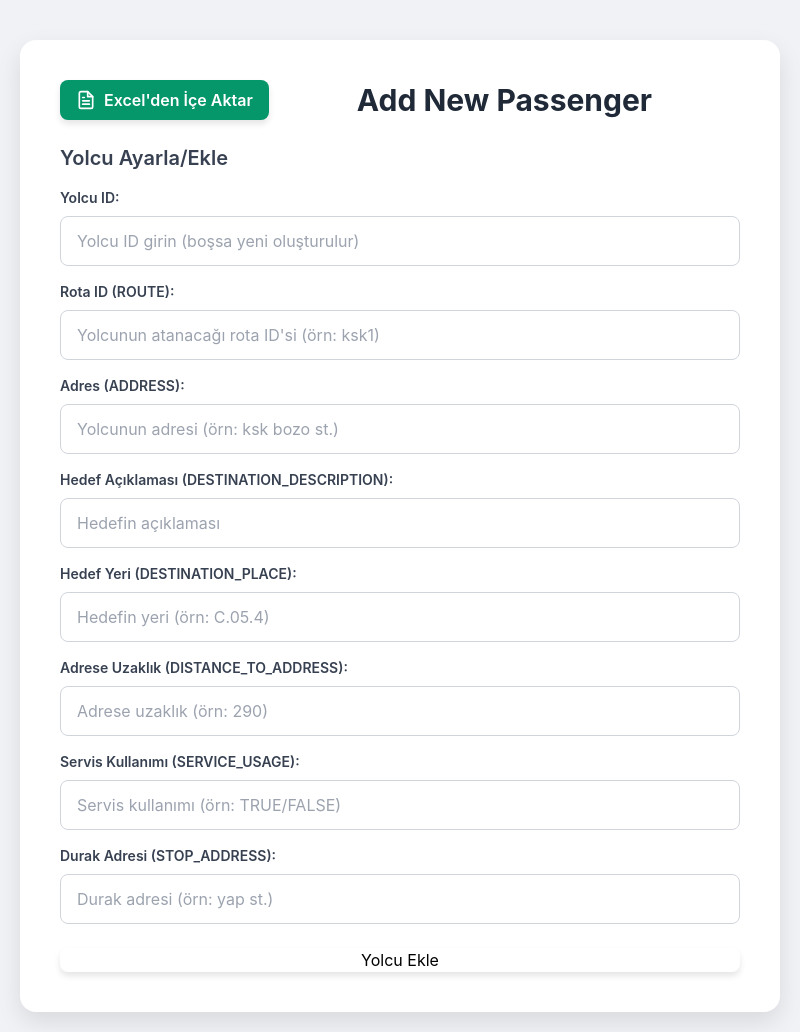
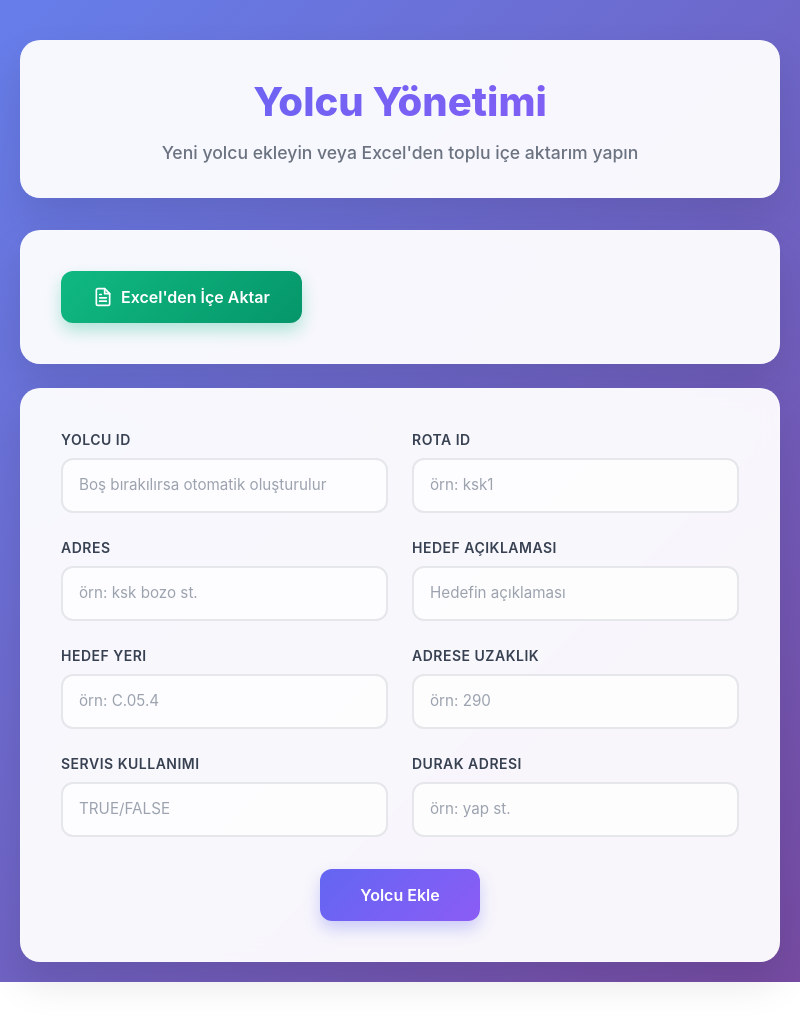
Before and after one commit to Alkem0s/commute-optimizer, an Electron app: page add-passenger.html in a window 800 px wide. After the commit the page ends 982 px from the top, so only its background shows below. Drawn offline with nearby package versions, Linux system fonts and the light colour scheme; no server answers.

Commit message:
add-passenger changed

```diff
--- a/add-passenger.html
+++ b/add-passenger.html
@@ -9,88 +9,248 @@
         /* Custom styles for Inter font and general body styling */
         body {
             font-family: 'Inter', sans-serif;
-            background-color: #f0f2f5;
+            background: linear-gradient(135deg, #667eea 0%, #764ba2 100%);
+            min-height: 100vh;
+            padding: 20px;
+            box-sizing: border-box;
+        }
+
+        .main-container {
+            max-width: 1000px;
+            margin: 0 auto;
+            padding-top: 20px;
+        }
+
+        .page-header {
+            background: rgba(255, 255, 255, 0.95);
+            backdrop-filter: blur(10px);
+            border-radius: 20px;
+            padding: 2rem;
+            margin-bottom: 2rem;
+            box-shadow: 0 20px 40px rgba(0, 0, 0, 0.1);
+            text-align: center;
+        }
+
+        .content-card {
+            background: rgba(255, 255, 255, 0.95);
+            backdrop-filter: blur(10px);
+            border-radius: 20px;
+            padding: 2.5rem;
+            box-shadow: 0 20px 40px rgba(0, 0, 0, 0.1);
+            border: 1px solid rgba(255, 255, 255, 0.2);
+        }
+
+        .form-grid {
+            display: grid;
+            grid-template-columns: repeat(auto-fit, minmax(280px, 1fr));
+            gap: 1.5rem;
+            margin-bottom: 2rem;
+        }
+
+        .input-group {
             display: flex;
-            justify-content: center;
-            align-items: flex-start; /* Align to top */
-            min-height: 100vh; /* Ensure it takes full viewport height */
-            padding: 20px; /* Add some padding around the content */
-            box-sizing: border-box; /* Include padding in element's total width and height */
+            flex-direction: column;
         }
-        .container {
-            background-color: #ffffff;
-            padding: 2.5rem; /* Increased padding */
-            border-radius: 1rem; /* More rounded corners */
-            box-shadow: 0 10px 25px rgba(0, 0, 0, 0.1); /* Stronger shadow */
-            max-width: 900px; /* Increased max-width for better layout */
+
+        .input-label {
+            font-weight: 600;
+            color: #374151;
+            margin-bottom: 0.5rem;
+            font-size: 0.875rem;
+            text-transform: uppercase;
+            letter-spacing: 0.5px;
+        }
+
+        input[type="text"], input[type="number"], select {
+            border: 2px solid #e5e7eb;
+            padding: 0.875rem 1rem;
+            border-radius: 12px;
             width: 100%;
-            margin-top: 20px; /* Margin from top */
+            box-sizing: border-box;
+            transition: all 0.3s ease;
+            font-size: 0.95rem;
+            background: rgba(255, 255, 255, 0.8);
         }
-        input[type="text"], input[type="number"], select {
-            border: 1px solid #d1d5db; /* Light gray border */
-            padding: 0.75rem 1rem; /* Comfortable padding */
-            border-radius: 0.5rem; /* Rounded corners for inputs */
-            width: 100%;
-            box-sizing: border-box; /* Include padding in element's total width */
-            transition: border-color 0.2s ease-in-out; /* Smooth transition on focus */
-        }
+
         input[type="text"]:focus, input[type="number"]:focus, select:focus {
             outline: none;
-            border-color: #3b82f6; /* Blue border on focus */
-            box-shadow: 0 0 0 3px rgba(59, 130, 246, 0.25); /* Light blue shadow on focus */
+            border-color: #6366f1;
+            box-shadow: 0 0 0 4px rgba(99, 102, 241, 0.1);
+            background: rgba(255, 255, 255, 1);
+            transform: translateY(-1px);
         }
-        button {
-            background-color: #4f46e5; /* Indigo */
+
+        .button-container {
+            display: flex;
+            gap: 1rem;
+            justify-content: center;
+            flex-wrap: wrap;
+            margin-top: 2rem;
+        }
+
+        .btn-primary {
+            background: linear-gradient(135deg, #6366f1 0%, #8b5cf6 100%);
             color: white;
-            padding: 0.75rem 1.5rem;
-            border-radius: 0.5rem;
+            padding: 0.875rem 2rem;
+            border-radius: 12px;
             font-weight: 600;
             cursor: pointer;
-            transition: background-color 0.2s ease-in-out, transform 0.1s ease-in-out;
-            box-shadow: 0 4px 6px rgba(0, 0, 0, 0.1);
+            transition: all 0.3s ease;
+            box-shadow: 0 8px 16px rgba(99, 102, 241, 0.3);
+            border: none;
+            font-size: 1rem;
+            min-width: 160px;
         }
-        button:hover {
-            background-color: #4338ca; /* Darker indigo */
-            transform: translateY(-1px); /* Slight lift effect */
+
+        .btn-primary:hover {
+            transform: translateY(-2px);
+            box-shadow: 0 12px 24px rgba(99, 102, 241, 0.4);
         }
-        button:active {
-            transform: translateY(0); /* Press effect */
-            box-shadow: none;
+
+        .btn-secondary {
+            background: linear-gradient(135deg, #10b981 0%, #059669 100%);
+            color: white;
+            padding: 0.875rem 2rem;
+            border-radius: 12px;
+            font-weight: 600;
+            cursor: pointer;
+            transition: all 0.3s ease;
+            box-shadow: 0 8px 16px rgba(16, 185, 129, 0.3);
+            border: none;
+            font-size: 1rem;
+            min-width: 160px;
+            display: flex;
+            align-items: center;
+            gap: 0.5rem;
+            justify-content: center;
         }
-        .btn-green {
-            background-color: #059669;
+
+        .btn-secondary:hover {
+            transform: translateY(-2px);
+            box-shadow: 0 12px 24px rgba(16, 185, 129, 0.4);
         }
-        .btn-green:hover {
-            background-color: #047857;
+
+        .btn-primary:active, .btn-secondary:active {
+            transform: translateY(0);
         }
+
         #result {
-            background-color: #e0f2fe; /* Light blue background */
-            border: 1px solid #90cdf4; /* Blue border */
-            padding: 1rem;
-            border-radius: 0.5rem;
-            margin-top: 1.5rem;
-            white-space: pre-wrap; /* Preserve whitespace and wrap text */
-            word-break: break-all; /* Break long words */
-            font-family: 'SFMono-Regular', Consolas, 'Liberation Mono', Menlo, Courier, monospace; /* Monospace font for results */
+            background: linear-gradient(135deg, #f0f9ff 0%, #e0f2fe 100%);
+            border: 2px solid #bae6fd;
+            padding: 1.5rem;
+            border-radius: 12px;
+            margin-top: 2rem;
+            white-space: pre-wrap;
+            word-break: break-all;
+            font-family: 'SFMono-Regular', Consolas, 'Liberation Mono', Menlo, Courier, monospace;
             font-size: 0.9rem;
-            color: #2b6cb0; /* Darker blue text */
+            color: #0369a1;
         }
+
+        #import-progress {
+            background: linear-gradient(135deg, #eff6ff 0%, #dbeafe 100%);
+            border: 2px solid #93c5fd;
+            padding: 1.5rem;
+            border-radius: 12px;
+            margin-bottom: 2rem;
+        }
+
+        .progress-content {
+            display: flex;
+            align-items: center;
+            gap: 0.75rem;
+            margin-bottom: 1rem;
+        }
+
+        .spinner {
+            width: 20px;
+            height: 20px;
+            border: 2px solid #3b82f6;
+            border-top: 2px solid transparent;
+            border-radius: 50%;
+            animation: spin 1s linear infinite;
+        }
+
+        @keyframes spin {
+            0% { transform: rotate(0deg); }
+            100% { transform: rotate(360deg); }
+        }
+
+        .progress-bar-container {
+            width: 100%;
+            background: #bfdbfe;
+            border-radius: 8px;
+            height: 8px;
+        }
+
+        #progress-bar {
+            background: linear-gradient(90deg, #3b82f6 0%, #1d4ed8 100%);
+            height: 8px;
+            border-radius: 8px;
+            transition: all 0.3s ease;
+            width: 0%;
+        }
+
+        .page-title {
+            font-size: 2.5rem;
+            font-weight: 800;
+            background: linear-gradient(135deg, #6366f1 0%, #8b5cf6 100%);
+            -webkit-background-clip: text;
+            -webkit-text-fill-color: transparent;
+            background-clip: text;
+            margin-bottom: 0.5rem;
+        }
+
+        .page-subtitle {
+            color: #6b7280;
+            font-size: 1.1rem;
+            font-weight: 500;
+        }
+
         /* Responsive adjustments */
         @media (max-width: 768px) {
-            .container {
+            .main-container {
+                padding-top: 10px;
+            }
+
+            .page-header, .content-card {
                 padding: 1.5rem;
-                border-radius: 0.75rem;
+                border-radius: 16px;
             }
-            button {
+
+            .form-grid {
+                grid-template-columns: 1fr;
+            }
+
+            .button-container {
+                flex-direction: column;
+            }
+
+            .btn-primary, .btn-secondary {
                 width: 100%;
+            }
+
+            .page-title {
+                font-size: 2rem;
             }
         }
     </style>
 </head>
 <body>
-    <div class="container">
-        <div class="flex justify-between items-center mb-6">
-            <button id="import-excel-btn" class="btn-green hover:bg-green-700 text-white px-4 py-2 rounded-lg font-semibold transition-colors duration-200 flex items-center gap-2">
+    <div class="main-container">
+        <!-- Page Header -->
+        <div class="page-header">
+            <h1 class="page-title">Yolcu Yönetimi</h1>
+            <p class="page-subtitle">Yeni yolcu ekleyin veya Excel'den toplu içe aktarım yapın</p>
+        </div>
+
+        <!-- Excel Import Section -->
+        <div class="content-card" style="margin-bottom: 1.5rem;">
+            <!-- Hidden file input -->
+            <input type="file" id="excel-file-input" accept=".xlsx,.xls" style="display: none;">
+
+            <div class="text-center">
+                <button type="button" id="import-excel-btn" class="btn-secondary">
                     <svg width="20" height="20" viewBox="0 0 24 24" fill="none" xmlns="http://www.w3.org/2000/svg">
                         <path d="M14 2H6a2 2 0 0 0-2 2v16a2 2 0 0 0 2 2h12a2 2 0 0 0 2-2V8z" stroke="currentColor" stroke-width="2" stroke-linecap="round" stroke-linejoin="round"/>
                         <polyline points="14,2 14,8 20,8" stroke="currentColor" stroke-width="2" stroke-linecap="round" stroke-linejoin="round"/>
@@ -100,69 +260,105 @@
                     </svg>
                     Excel'den İçe Aktar
                 </button>
-            <h1 class="text-3xl font-bold text-gray-800">Add New Passenger</h1>
-            <div></div> <!-- Spacer for flex layout -->
             </div>
 
-        <input type="file" id="excel-file-input" accept=".xlsx,.xls" style="display: none;">
-
-        <div id="import-progress" class="hidden mb-6 p-4 bg-blue-50 border border-blue-200 rounded-lg">
-            <div class="flex items-center gap-2 mb-2">
-                <div class="w-4 h-4 border-2 border-blue-600 border-t-transparent rounded-full animate-spin"></div>
+            <!-- Import Progress -->
+            <div id="import-progress" class="hidden" style="margin-top: 1.5rem;">
+                <div class="progress-content">
+                    <div class="spinner"></div>
                     <span class="font-semibold text-blue-800">Excel dosyası işleniyor...</span>
                 </div>
-            <div class="w-full bg-blue-200 rounded-full h-2">
-                <div id="progress-bar" class="bg-blue-600 h-2 rounded-full transition-all duration-300" style="width: 0%"></div>
+                <div class="progress-bar-container">
+                    <div id="progress-bar"></div>
                 </div>
                 <div id="progress-text" class="text-sm text-blue-700 mt-2">0 / 0 yolcu işlendi</div>
             </div>
+        </div>
 
-        <form class="api-test-form space-y-6">
+        <!-- Main Content -->
+        <div class="content-card">
+
+            <!-- Form -->
+            <form class="api-test-form">
                 <input type="hidden" id="api-method" value="setPassenger">
 
-            <div id="setPassenger-fields" class="form-fields space-y-4" style="display: block;">
-                <h3 class="text-xl font-semibold text-gray-700">Yolcu Ayarla/Ekle</h3>
-                <div>
-                    <label for="setPassenger-id" class="block text-gray-700 text-sm font-semibold mb-2">Yolcu ID:</label>
-                    <input type="text" id="setPassenger-id" class="w-full" placeholder="Yolcu ID girin (boşsa yeni oluşturulur)">
+                <div id="setPassenger-fields" class="form-fields" style="display: block;">
+                    <div class="form-grid">
+                        <div class="input-group">
+                            <label for="setPassenger-id" class="input-label">Yolcu ID</label>
+                            <input type="text" id="setPassenger-id" placeholder="Boş bırakılırsa otomatik oluşturulur">
                         </div>
-                <div>
-                    <label for="setPassenger-routeId" class="block text-gray-700 text-sm font-semibold mb-2">Rota ID (ROUTE):</label>
-                    <input type="text" id="setPassenger-routeId" class="w-full" placeholder="Yolcunun atanacağı rota ID'si (örn: ksk1)">
+
+                        <div class="input-group">
+                            <label for="setPassenger-routeId" class="input-label">Rota ID</label>
+                            <input type="text" id="setPassenger-routeId" placeholder="örn: ksk1">
                         </div>
-                <div>
-                    <label for="setPassenger-address" class="block text-gray-700 text-sm font-semibold mb-2">Adres (ADDRESS):</label>
-                    <input type="text" id="setPassenger-address" class="w-full" placeholder="Yolcunun adresi (örn: ksk bozo st.)">
+
+                        <div class="input-group">
+                            <label for="setPassenger-address" class="input-label">Adres</label>
+                            <input type="text" id="setPassenger-address" placeholder="örn: ksk bozo st.">
                         </div>
-                <div>
-                    <label for="setPassenger-destinationDescription" class="block text-gray-700 text-sm font-semibold mb-2">Hedef Açıklaması (DESTINATION_DESCRIPTION):</label>
-                    <input type="text" id="setPassenger-destinationDescription" class="w-full" placeholder="Hedefin açıklaması">
+
+                        <div class="input-group">
+                            <label for="setPassenger-destinationDescription" class="input-label">Hedef Açıklaması</label>
+                            <input type="text" id="setPassenger-destinationDescription" placeholder="Hedefin açıklaması">
                         </div>
-                <div>
-                    <label for="setPassenger-destinationPlace" class="block text-gray-700 text-sm font-semibold mb-2">Hedef Yeri (DESTINATION_PLACE):</label>
-                    <input type="text" id="setPassenger-destinationPlace" class="w-full" placeholder="Hedefin yeri (örn: C.05.4)">
+
+                        <div class="input-group">
+                            <label for="setPassenger-destinationPlace" class="input-label">Hedef Yeri</label>
+                            <input type="text" id="setPassenger-destinationPlace" placeholder="örn: C.05.4">
                         </div>
-                <div>
-                    <label for="setPassenger-distanceToAddress" class="block text-gray-700 text-sm font-semibold mb-2">Adrese Uzaklık (DISTANCE_TO_ADDRESS):</label>
-                    <input type="text" id="setPassenger-distanceToAddress" class="w-full" placeholder="Adrese uzaklık (örn: 290)">
+
+                        <div class="input-group">
+                            <label for="setPassenger-distanceToAddress" class="input-label">Adrese Uzaklık</label>
+                            <input type="text" id="setPassenger-distanceToAddress" placeholder="örn: 290">
                         </div>
-                <div>
-                    <label for="setPassenger-serviceUsage" class="block text-gray-700 text-sm font-semibold mb-2">Servis Kullanımı (SERVICE_USAGE):</label>
-                    <input type="text" id="setPassenger-serviceUsage" class="w-full" placeholder="Servis kullanımı (örn: TRUE/FALSE)">
+
+                        <div class="input-group">
+                            <label for="setPassenger-serviceUsage" class="input-label">Servis Kullanımı</label>
+                            <input type="text" id="setPassenger-serviceUsage" placeholder="TRUE/FALSE">
                         </div>
-                <div>
-                    <label for="setPassenger-stopAddress" class="block text-gray-700 text-sm font-semibold mb-2">Durak Adresi (STOP_ADDRESS):</label>
-                    <input type="text" id="setPassenger-stopAddress" class="w-full" placeholder="Durak adresi (örn: yap st.)">
+
+                        <div class="input-group">
+                            <label for="setPassenger-stopAddress" class="input-label">Durak Adresi</label>
+                            <input type="text" id="setPassenger-stopAddress" placeholder="örn: yap st.">
+                        </div>
                     </div>
                 </div>
 
-            <button type="submit" class="w-full">Yolcu Ekle</button>
+                <!-- Button Container -->
+                <div class="button-container">
+                    <button type="submit" class="btn-primary">
+                        Yolcu Ekle
+                    </button>
+                </div>
             </form>
 
-        <div id="result" class="hidden">
+            <!-- Result Display -->
+            <div id="result" class="hidden"></div>
         </div>
     </div>
+
     <script src="https://cdnjs.cloudflare.com/ajax/libs/xlsx/0.18.5/xlsx.full.min.js"></script>
     <script type="module" src="add-passenger.js"></script>
+
+    <script>
+        // Excel import butonuna tıklayınca dosya seçiciyi aç
+        document.getElementById('import-excel-btn').addEventListener('click', function() {
+            document.getElementById('excel-file-input').click();
+        });
+
+        // Dosya seçildiğinde progress kısmını göster
+        document.getElementById('excel-file-input').addEventListener('change', function(event) {
+            const file = event.target.files[0];
+            if (file) {
+                // Progress kısmını göster
+                document.getElementById('import-progress').classList.remove('hidden');
+
+                // Bu noktada add-passenger.js dosyanızdaki Excel işleme kodu devreye girecek
+                // Progress bar güncellemeleri orada yapılacak
+            }
+        });
+    </script>
 </body>
 </html>
```
Also changed, not shown: add-passenger.js (+20 -16 lines). Lines whose indentation alone changed are shown as unchanged.
